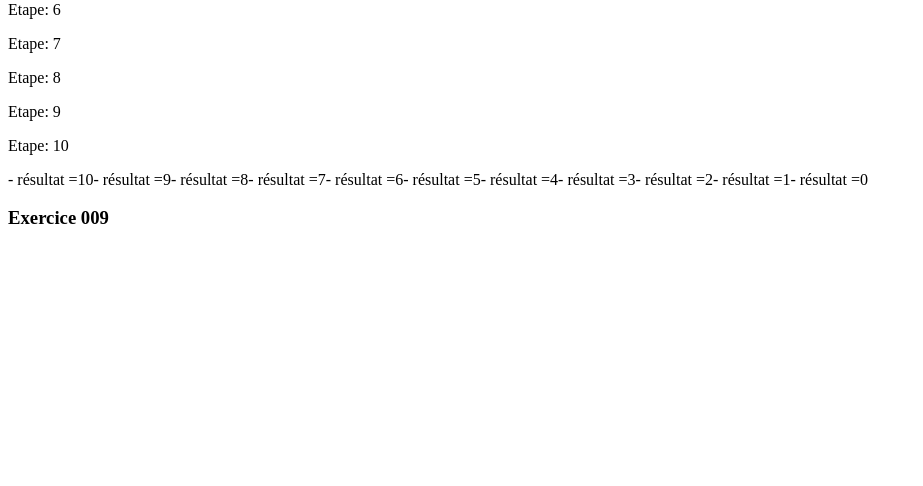
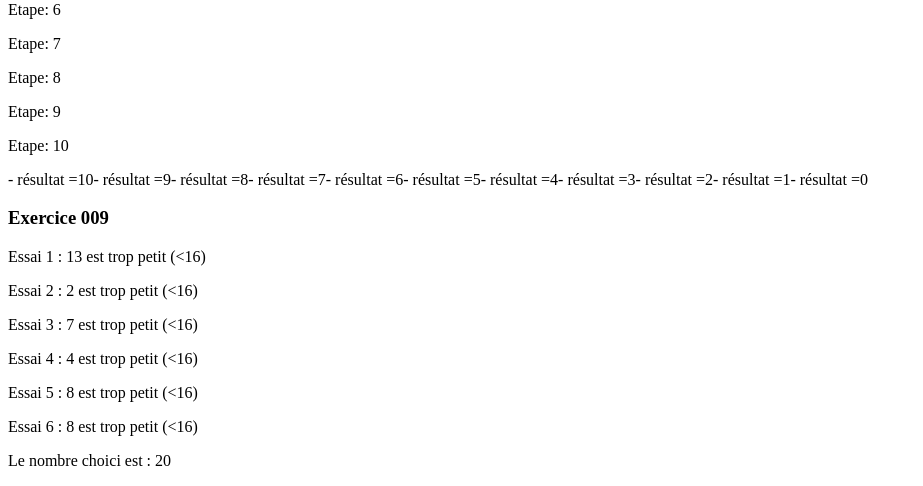
Before and after one commit to PaulineDegreffe/exercices_php, a PHP site: page /exercice003.php in a window 1280 px wide. Shown: the part 871-1357 px from the top of the page, without its empty margins (0-923 px from the left). Before the commit the page ends 1095 px from the top, so only its background shows below. Run offline with PHP 8.4, Linux system fonts and the light colour scheme.

Commit message:
exos 3 - 9

```diff
--- a/exercice003.php
+++ b/exercice003.php
@@ -51,12 +51,19 @@ endfor;
 <h3>Exercice 009</h3>
 
 <?php
-$num = rand(1, 20);
 
-if ($num >=15){
-    echo "<p>Le nombre choisi est : $num</p>";
+$essais = 0;
+do {
+    $essais++ ;
+    $num = rand(1, 20);
+    if ($num <=15)
+    echo "<p>Essai $essais : $num est trop petit (<16) </p>";
+
+
 }
-else
+
+while ($num <= 15);
+echo"<p>Le nombre choici est : $num </p>";
 ?>
 
 
```
